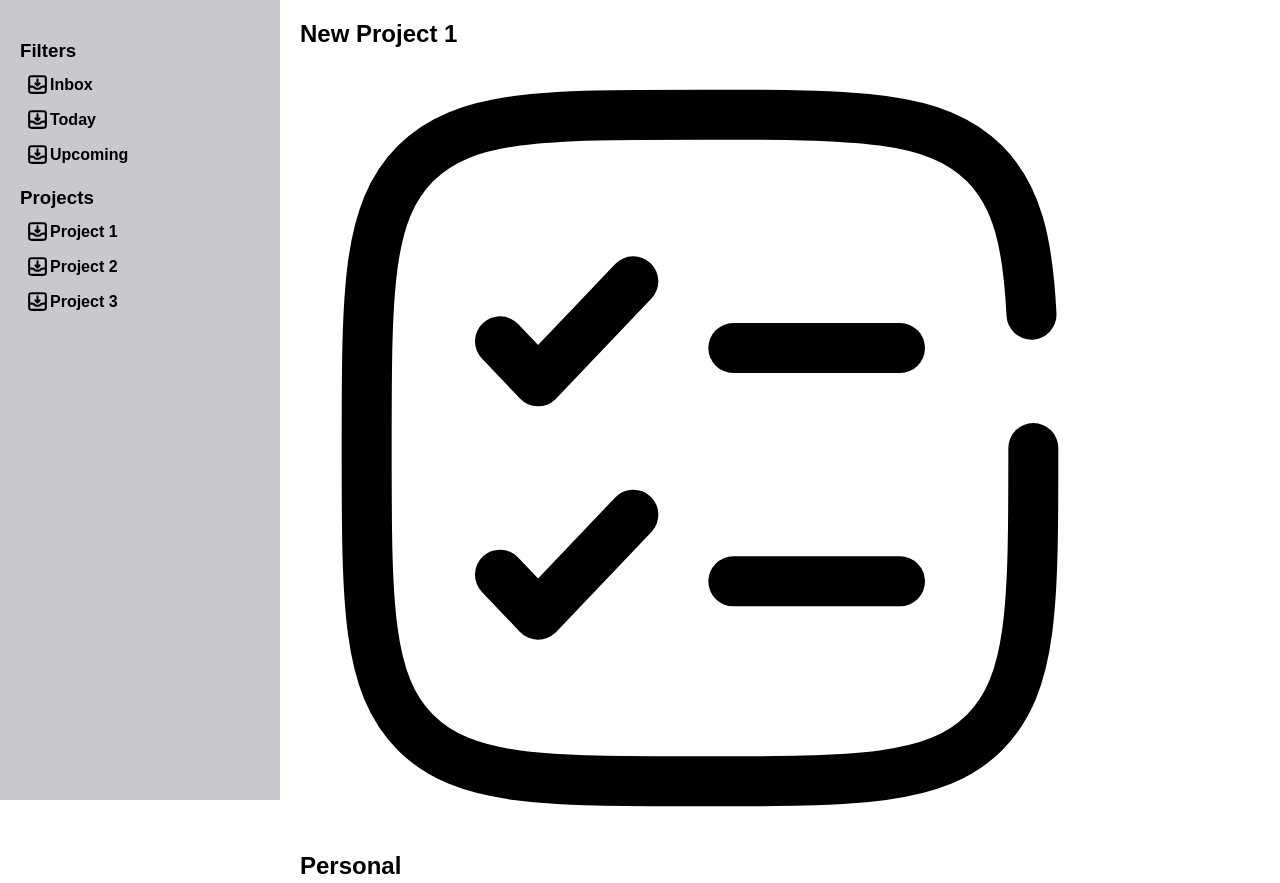
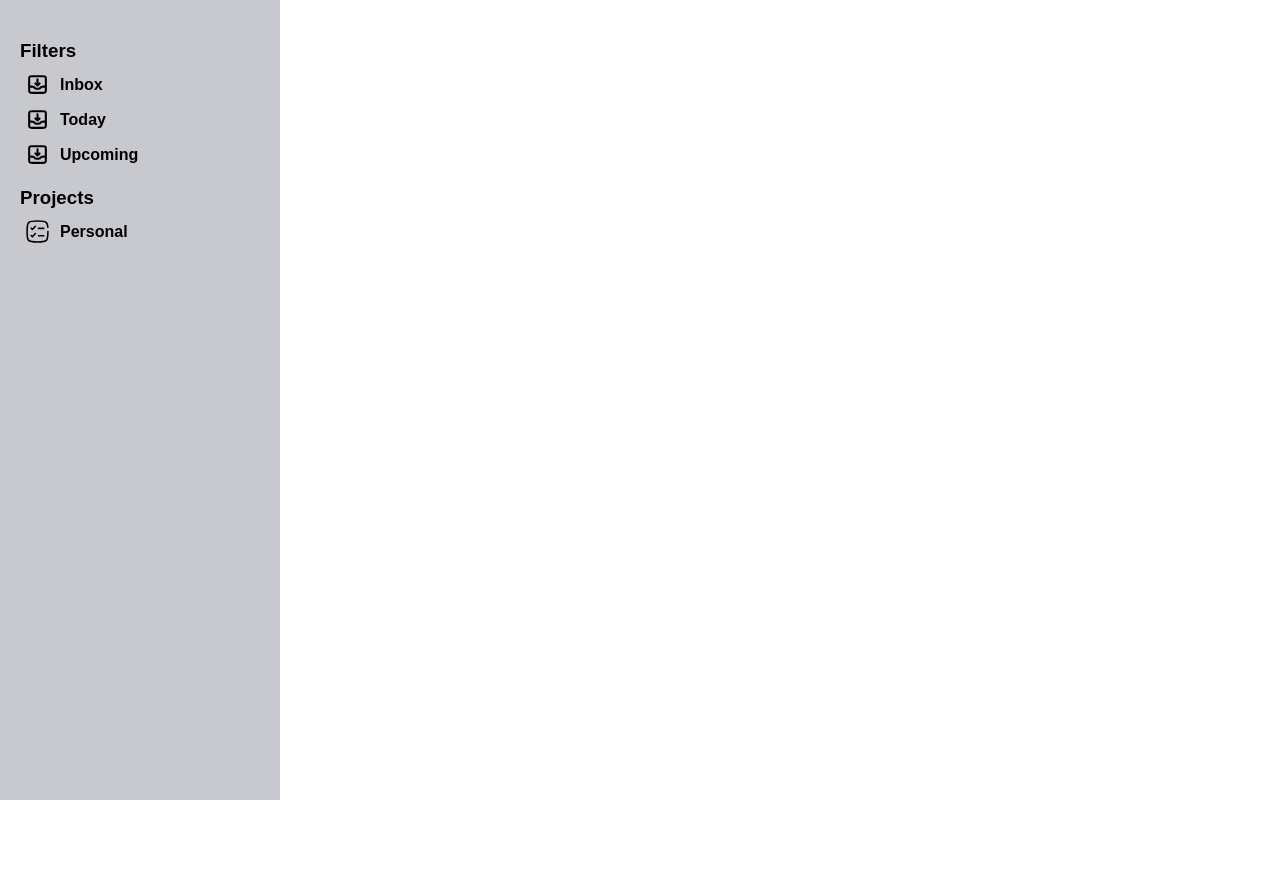
Before and after one commit to carlosnbr/todo, a website built with webpack: page src/index.html in a window 1280 px wide. Shown: the top 883 px of the page. After the commit the page ends 800 px from the top, so only its background shows below. Built offline with nearby package versions, Linux system fonts and the light colour scheme.

Commit message:
Dinamically render list of projects on sidebar

```diff
--- a/src/DataStore.js
+++ b/src/DataStore.js
@@ -3,7 +3,7 @@ import defaultProjectIcon from "./assets/default-project-icon.svg";
 
 export default class DataStore {
     constructor() {
-        this.projects = [new Project("New Project 1", defaultProjectIcon)];
+        this.projects = [];
     }
 
     addProject(project) {
--- a/src/UI.js
+++ b/src/UI.js
@@ -3,8 +3,8 @@
 export default class UI {
     constructor(dataStore) {
         this.dataStore = dataStore;
-        this.taskContainer = document.getElementById("task-container"); // Replace with your actual container element
-        this.projectContainer = document.getElementById("project-container"); // Replace with your actual container element
+        this.projectContainer = document.getElementById("projects-list");
+        this.taskContainer = document.getElementById("task-list");
     }
 
     render() {
@@ -18,25 +18,31 @@ export default class UI {
     renderProjects() {
         const projects = this.dataStore.getAllProjects();
         // Clear existing projects in the UI
-        this.projectContainer.innerHTML = "";
+        // this.projectContainer.innerHTML = "";
 
         // Render each project
         projects.forEach(project => {
             const projectElement = document.createElement("div");
             projectElement.innerHTML = `
-                <h2>${project.getTitle()}</h2>
-                <img src="${project.getIcon()}" alt="Project Icon">
+                <div class="sidebar__nav-item">
+                    <a href="#">
+                        <img
+                            src="${project.getIcon()}"
+                            alt="Inbox Icon"
+                            class="sidebar__nav-item-icon"
+                        />
+                        <span class="sidebar__nav-item-title">${project.getTitle()}</span>
+                    </a>
+                </div>
             `;
 
             // Add click event to handle project selection or other interactions
-            projectElement.addEventListener("click", () => {
-                // Handle project click event
+            projectElement.querySelector('a').addEventListener("click", () => {
+                console.log("this works")
             });
 
             this.projectContainer.appendChild(projectElement);
         });
-
-        console.log("Rendering projects...");
     }
 
     renderTasks() {
--- a/src/index.html
+++ b/src/index.html
@@ -6,76 +6,45 @@
     </head>
     <body>
         <aside class="sidebar" id="inbox">
-            <div id="filtersSection">
+            <div id="filters-section">
                 <h3 class="sidebar__section-title">Filters</h3>
-                <div id="inboxFilter" class="sidebar__nav-item">
+                <div id="inbox-filter" class="sidebar__nav-item">
                     <a href="#">
                         <img
                             src="../src/assets/inbox-icon.svg"
                             alt="Inbox Icon"
                             class="sidebar__nav-item-icon"
                         />
-                        <span>Inbox</span>
+                        <span class="sidebar__nav-item-title">Inbox</span>
                     </a>
                 </div>
-                <div id="todayFilter" class="sidebar__nav-item">
+                <div id="today-filter" class="sidebar__nav-item">
                     <a href="#">
                         <img
                             src="../src/assets/inbox-icon.svg"
                             alt="Inbox Icon"
                             class="sidebar__nav-item-icon"
                         />
-                        <span>Today</span>
+                        <span class="sidebar__nav-item-title">Today</span>
                     </a>
                 </div>
-                <div id="upcomingFilter" class="sidebar__nav-item">
+                <div id="upcoming-filter" class="sidebar__nav-item">
                     <a href="#">
                         <img
                             src="../src/assets/inbox-icon.svg"
                             alt="Inbox Icon"
                             class="sidebar__nav-item-icon"
                         />
-                        <span>Upcoming</span>
+                        <span class="sidebar__nav-item-title">Upcoming</span>
                     </a>
                 </div>
             </div>
-            <div id="projectsList">
+            <div id="projects-list">
                 <h3 class="sidebar__section-title">Projects</h3>
-                <div class="sidebar__nav-item">
-                    <a href="#">
-                        <img
-                            src="../src/assets/inbox-icon.svg"
-                            alt="Inbox Icon"
-                            class="sidebar__nav-item-icon"
-                        />
-                        <span>Project 1</span>
-                    </a>
-                </div>
-                <div class="sidebar__nav-item">
-                    <a href="#">
-                        <img
-                            src="../src/assets/inbox-icon.svg"
-                            alt="Inbox Icon"
-                            class="sidebar__nav-item-icon"
-                        />
-                        <span>Project 2</span>
-                    </a>
-                </div>
-                <div class="sidebar__nav-item">
-                    <a href="#">
-                        <img
-                            src="../src/assets/inbox-icon.svg"
-                            alt="Inbox Icon"
-                            class="sidebar__nav-item-icon"
-                        />
-                        <span>Project 3</span>
-                    </a>
-                </div>
             </div>
         </aside>
         <main>
-            <div id="task-container"></div>
-            <div id="project-container"></div>
+            <div id="task-list"></div>
         </main>
     </body>
 </html>
--- a/src/styles.css
+++ b/src/styles.css
@@ -47,6 +47,10 @@ main {
     width: auto;
 }
 
-#filtersSection {
+.sidebar__nav-item-title {
+    margin-left: 10px;
+}
+
+#filters-section {
     padding-bottom: 15px;
 }
```
Also changed, not shown: dist/bundle.js, dist/index.html.
